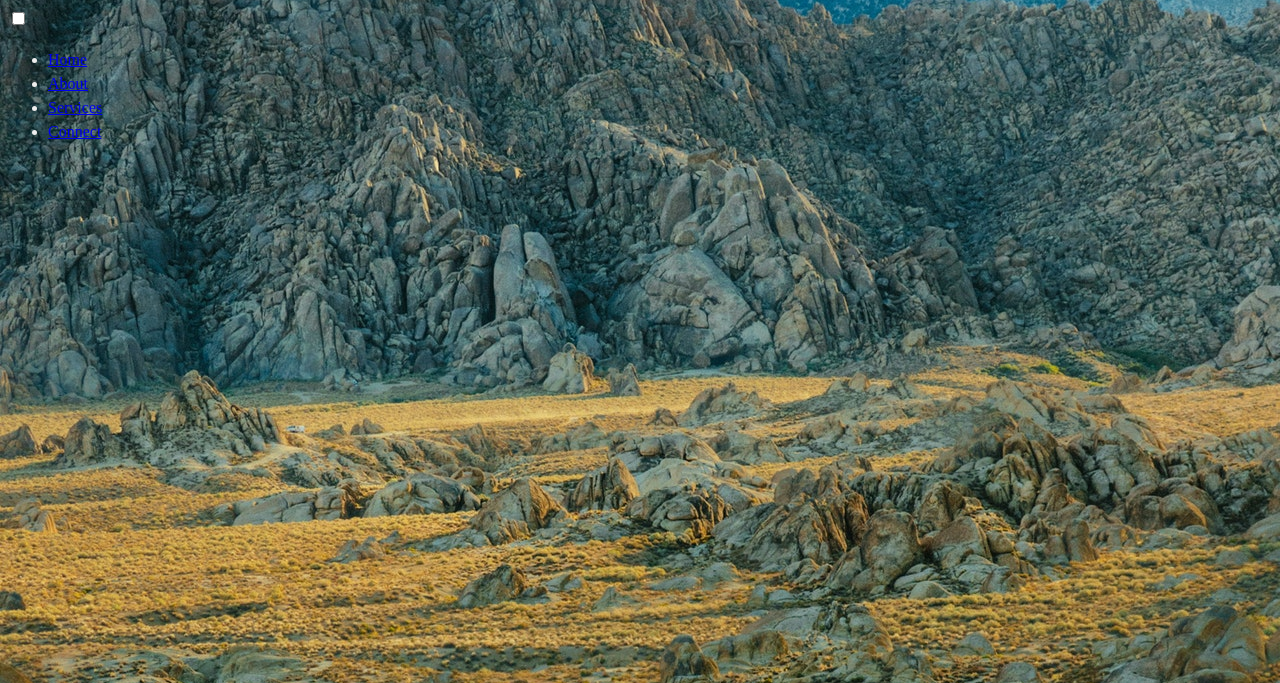
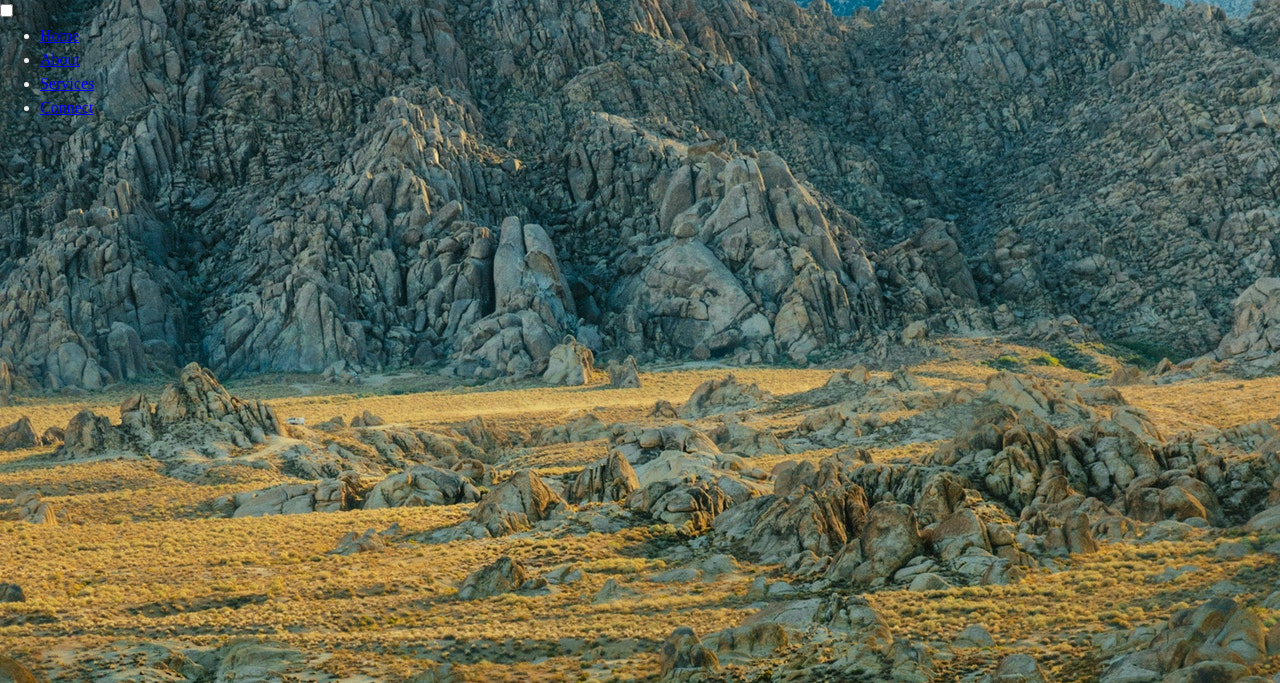
Before and after one commit to TwKnD/Hamburger-2, a plain HTML site: page index.html in a window 1280 px wide. Shown: the top 683 px of the page. Drawn offline with Linux system fonts and the light colour scheme.

Commit message:
remove margins

```diff
--- a/css/styles.css
+++ b/css/styles.css
@@ -2,6 +2,11 @@
   --light-grey: #eee;
   --grey: #aaa;
   --dark-grey: #666;
+}
+
+/* remove all margins for predictable behavior */
+* {
+  margin: 0;
 }
 
 body {
```
